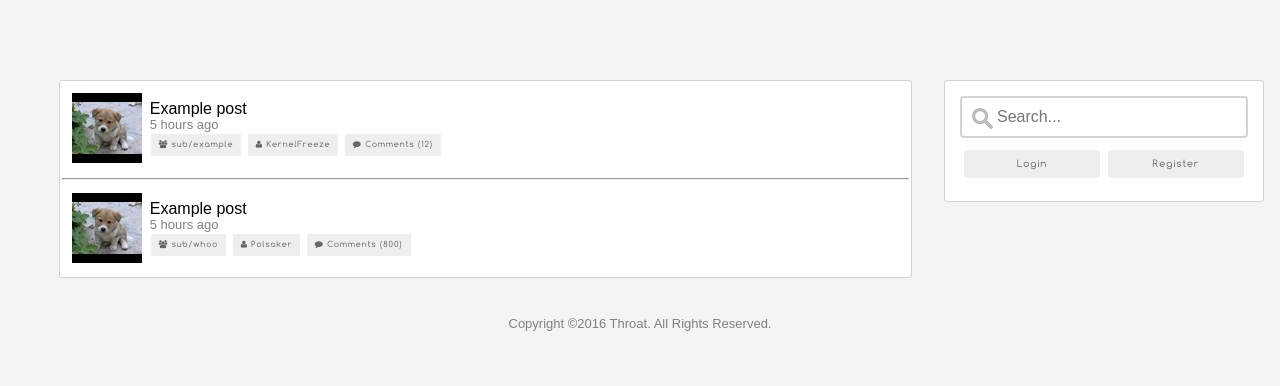
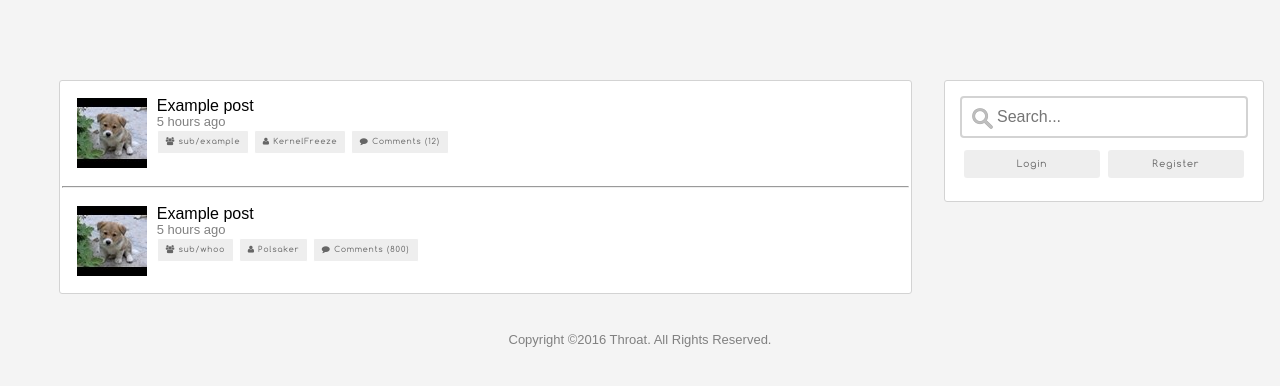
Before and after one commit to Phuks-co/throat, a Flask app: page / in a window 1280 px wide. Shown: the part 80-466 px from the top of the page. Run offline with Flask 2, Linux system fonts and the light colour scheme.

Commit message:
Butterfly effect: "small causes can have large effects"

```diff
--- a/static/css/style.css
+++ b/static/css/style.css
@@ -486,7 +486,7 @@ nav ul li a:hover {
 }
 .post .image {
   float: left;
-  margin: 0px;
+  margin: 5px;
   width: auto;
   text-align: center;
 }
@@ -498,7 +498,7 @@ nav ul li a:hover {
 }
 .post .main {
   float: left;
-  margin: 0.5em;
+  margin: 5px;
   width: 70%;
 }
 @media only screen and (max-width: 330px) {
```
